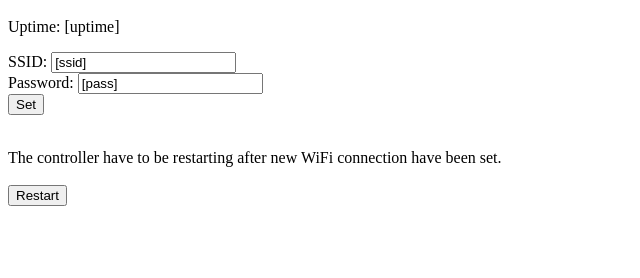
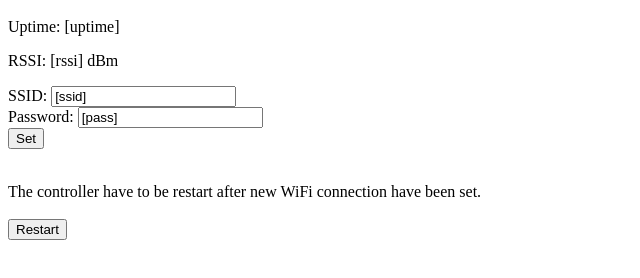
Before and after one commit to pgollor/esp8266-webconf-mDNS-OTA, a plain HTML site: page data/index.html in a window 1280 px wide. Shown: the part 48-326 px from the top of the page, without its empty margins (0-640 px from the left). Drawn offline with Linux system fonts and the light colour scheme.

Commit message:
* add rssi information

```diff
--- a/data/index.html
+++ b/data/index.html
@@ -3,13 +3,14 @@
 <body>
 <h1>ESP8266-[esp8266]</h1>
 <p>Uptime: [uptime]</p>
+<p>RSSI: [rssi] dBm</p>
 <form action="/set" method="GET">
 SSID: <input type="text" name="ssid" value="[ssid]"/><br/>
 Password: <input type="text" name="pass" value="[pass]"/><br/>
 <input type="submit" value="Set"/>
 </form>
 <br/>
-The controller have to be restarting after new WiFi connection have been set.
+The controller have to be restart after new WiFi connection have been set.
 <br/><br/>
 <form action="/restart" method="GET"><input type="submit" value="Restart"></form>
 </body>
```
Also changed, not shown: 1 other file.
